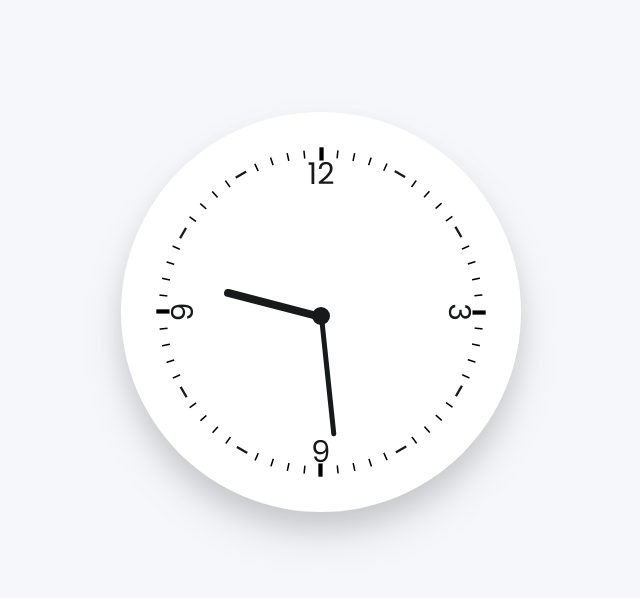
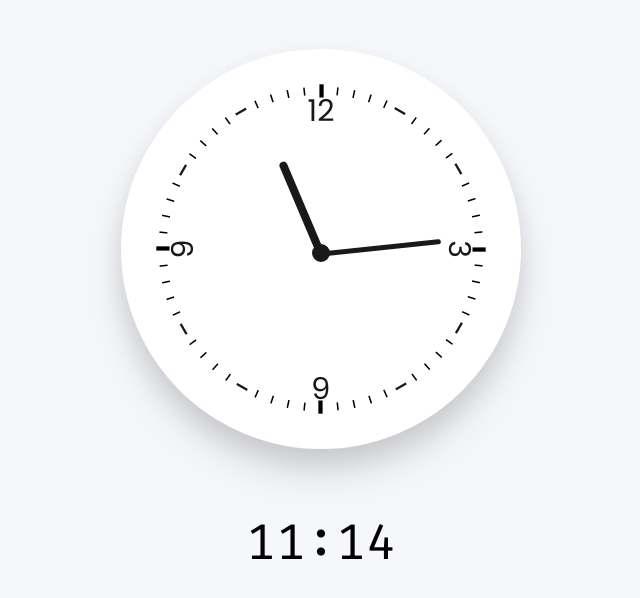
Before and after one commit to RuralAnemone/iq-test, a plain HTML site: page index.html in a window 1280 px wide. Shown: the part 88-686 px from the top of the page, without its empty margins (319-959 px from the left). Drawn offline with Linux system fonts and the light colour scheme.

Commit message:
correct answer display (poc)

```diff
--- a/index.html
+++ b/index.html
@@ -33,6 +33,7 @@
           <span class="hand minute"></span>
         </div>
       </div>
+      <p class="time-display"></p>
     </div>
   </body>
 </html>
--- a/script.js
+++ b/script.js
@@ -1,9 +1,10 @@
 const hourHand = document.querySelector(".hour"),
   minuteHand = document.querySelector(".minute");
 
+const randomTime = Math.floor(Math.random() * 12 * 60) // 0 - 719
+
 const updateTime = () => {
-  let randomTime = Math.floor(Math.random() * 12 * 60), // 0 - 719
-    minToDeg = (randomTime % 60) * (360 / 60),
+  let minToDeg = (randomTime % 60) * (360 / 60),
     hrToDeg = (randomTime / 60) * (360 / 12);
 
   minuteHand.style.transform = `rotate(${minToDeg}deg)`;
@@ -23,3 +24,10 @@ for (let i = 0; i < 60; i++) {
   tick.style.transform = `rotate(${(i * 6)}deg)`;
   clockFace.appendChild(tick);
 }
+
+const timeDisplay = document.querySelector(".time-display");
+const hours = Math.floor(randomTime / 60);
+const minutes = randomTime % 60;
+const hoursString = hours == 0 ? "12" : []+hours;
+const minutesString = `${minutes < 10 ? "0" : ""}${minutes}`;
+timeDisplay.innerText = `${hoursString}:${minutesString}`;
--- a/style.css
+++ b/style.css
@@ -1,4 +1,6 @@
 @import url("https://fonts.googleapis.com/css3?family=Poppins:wght@200;300;400;500;600;700&display=swap");
+@import url('https://fonts.googleapis.com/css2?family=Fira+Code:wght@300..700&display=swap');
+
 * {
   margin: 0;
   padding: 0;
@@ -125,3 +127,8 @@ body.dark {
   width: 8px;
   background: var(--black-color);
 }
+
+.time-display {
+  font-family: 'Fira Code', monospace;
+  font-size: 50px;
+}
```
